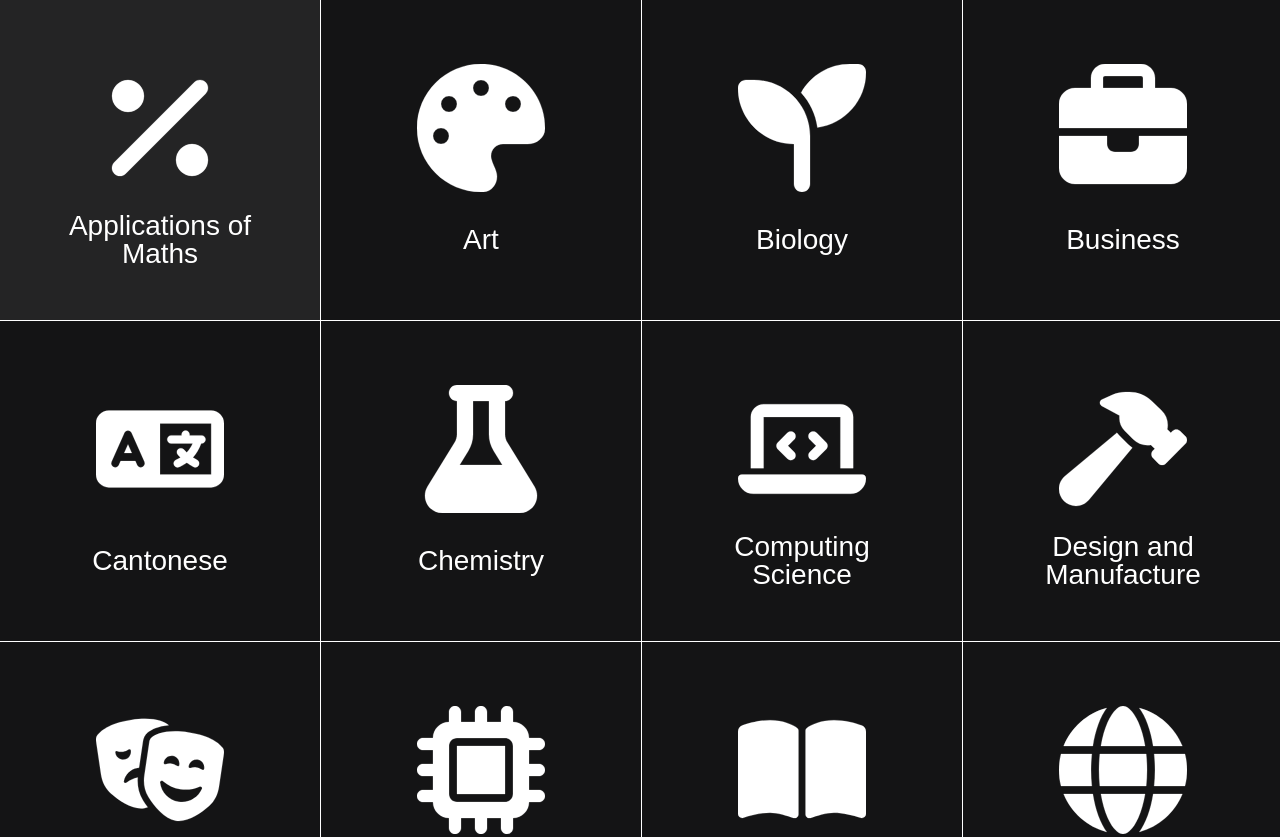
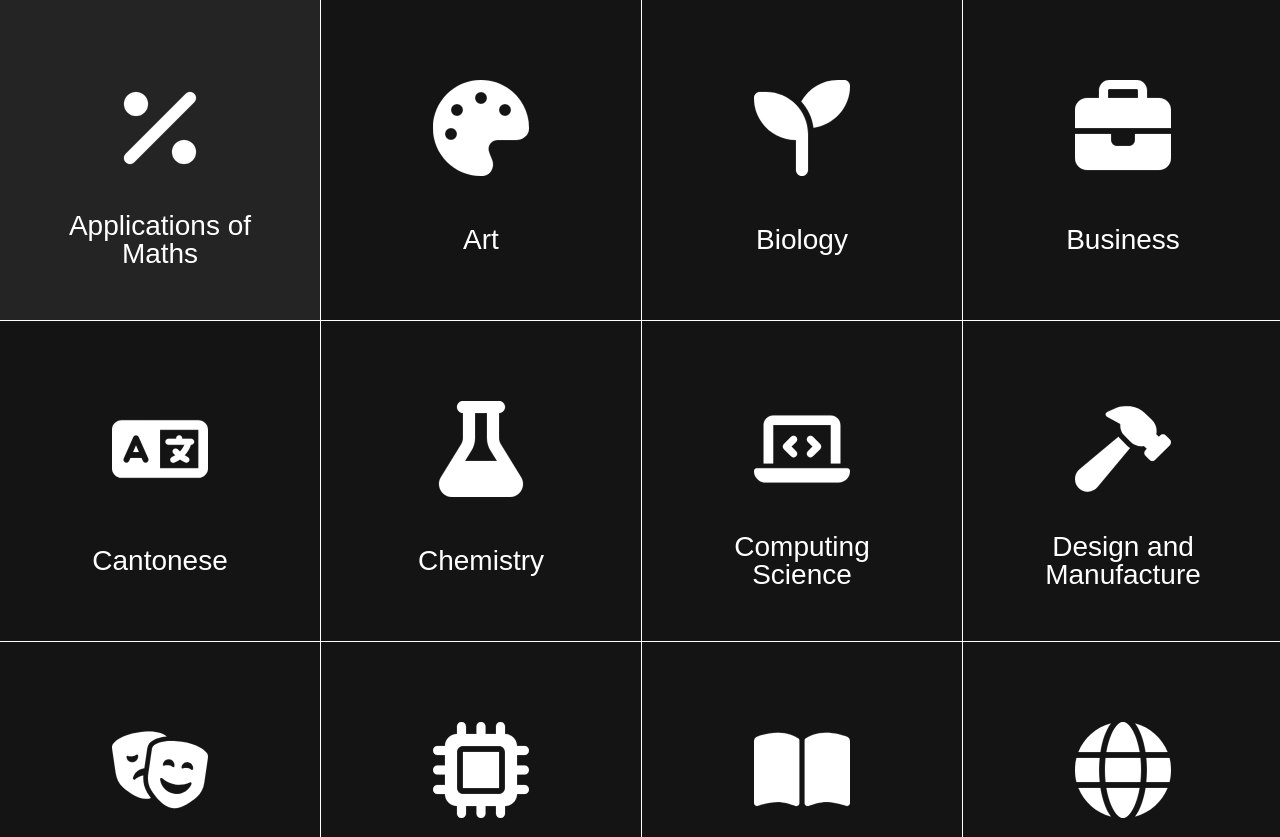
Before and after one commit to qwkdev/sqa, a plain HTML site: page n5/index.html in a window 1280 px wide. Shown: the top 837 px of the page. Drawn offline with Linux system fonts and the light colour scheme.

Commit message:
Update index.html

```diff
--- a/n5/index.html
+++ b/n5/index.html
@@ -29,11 +29,11 @@
 				transition: .2s;
 
 				svg {
-					width: 12.5vh;
-					height: 12.5vh;
+					width: 10vh;
+					height: 10vh;
 
 					position: absolute;
-					top: 3.75vh;
+					top: 4.7vh;
 					left: 3.75vh;
 
 					stroke: #fff;
@@ -83,8 +83,8 @@
 					height: calc(100vw / var(--columns));
 
 					svg {
-						width: 40%;
-						height: 40%;
+						width: 30%;
+						height: 30%;
 
 						top: 40%;
 						left: 50%;
```
